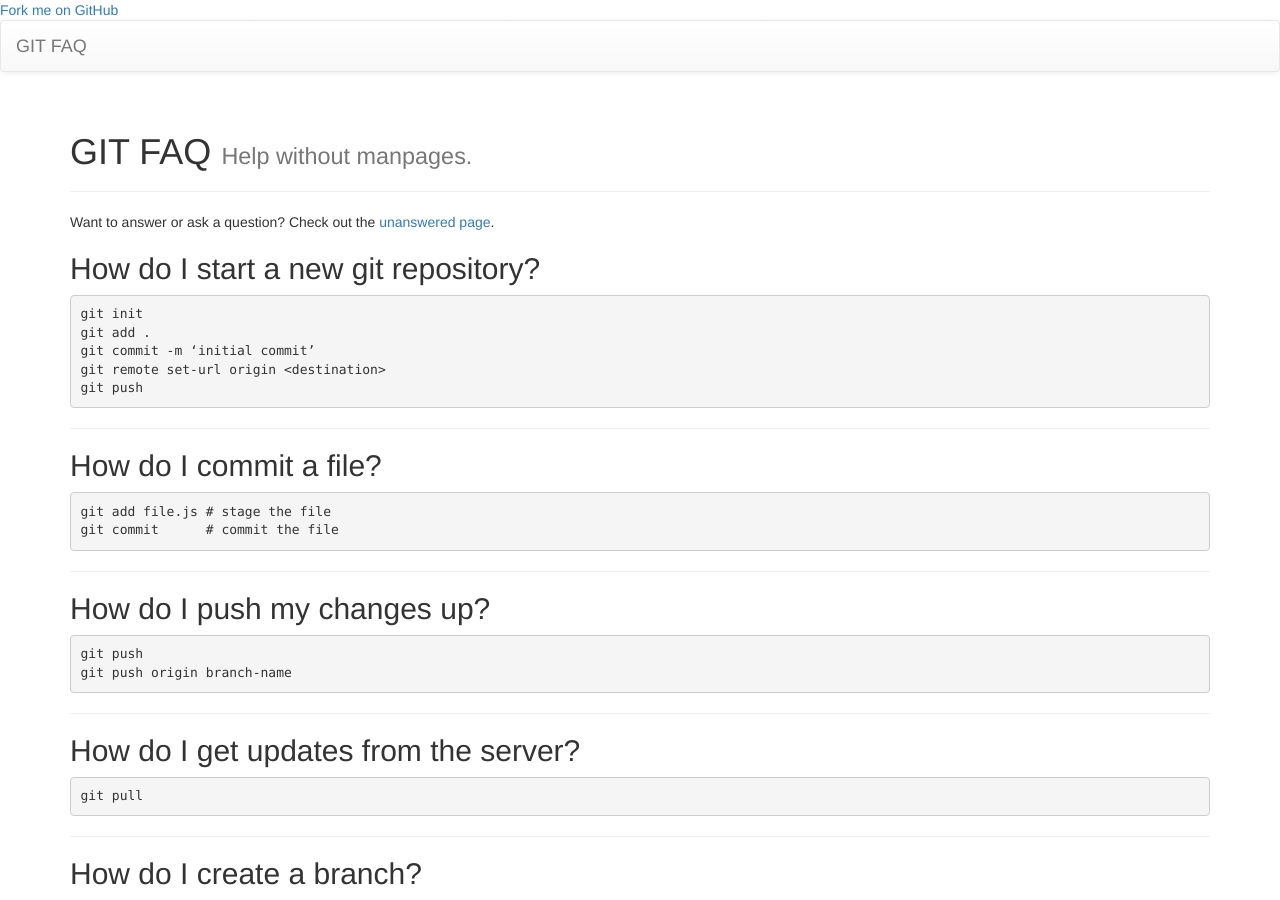
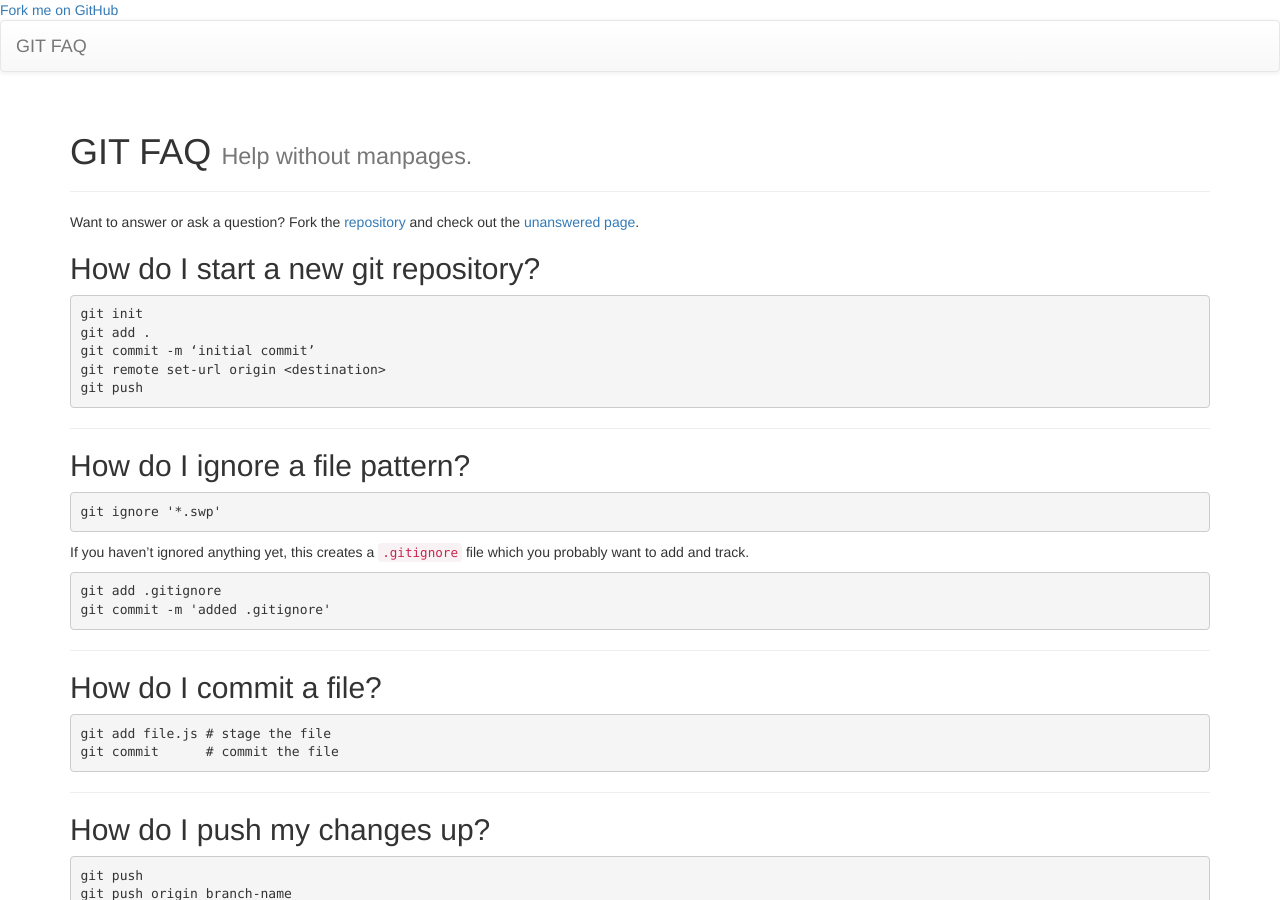
Before and after one commit to jsoverson/gitfaq, a Jekyll site: the page built from index.md, in a window 1280 px wide and 900 px high. Built offline with Jekyll 4.4.1, drawn with Linux system fonts in a browser that asks for light colours; nearby versions of some CDN libraries; library files that are not in the unit come from our copies; Markdown is read by kramdown in place of the engine named in the settings; some of the changed text lies outside the part shown.

Commit message:
formatting

````diff
--- a/index.md
+++ b/index.md
@@ -5,7 +5,7 @@ tagline: Help without manpages.
 ---
 {% include JB/setup %}
 
-Want to answer or ask a question? Check out the [unanswered page](./unanswered.html).
+Want to answer or ask a question? Fork the [repository](https://github.com/jsoverson/gitfaq) and check out the [unanswered page](./unanswered.html).
 
 ## How do I start a new git repository?
 
@@ -19,6 +19,20 @@ git push
 
 ------------------------------------------------
 
+## How do I ignore a file pattern?
+
+```
+git ignore '*.swp'
+```
+
+If you haven't ignored anything yet, this creates a `.gitignore` file which you probably want to add and track.
+
+```
+git add .gitignore
+git commit -m 'added .gitignore'
+```
+
+------------------------------------------------
 
 ## How do I commit a file?
 
@@ -173,7 +187,7 @@ master    A-B-C-D-E-F-G
 
 ------------------------------------------------
 
-## What is 'detached head'?
+## What is a "detached head"?
 
 ```
 master    A-B-C-D-E-F-G
@@ -192,7 +206,7 @@ git checkout master
 
 ------------------------------------------------
 
-## What is origin?
+## What is "origin"?
 
 Origin is the default name for the remote server. "Remotes" can be named anything, you can see the names of all
  your remotes with the command `remote`
````
